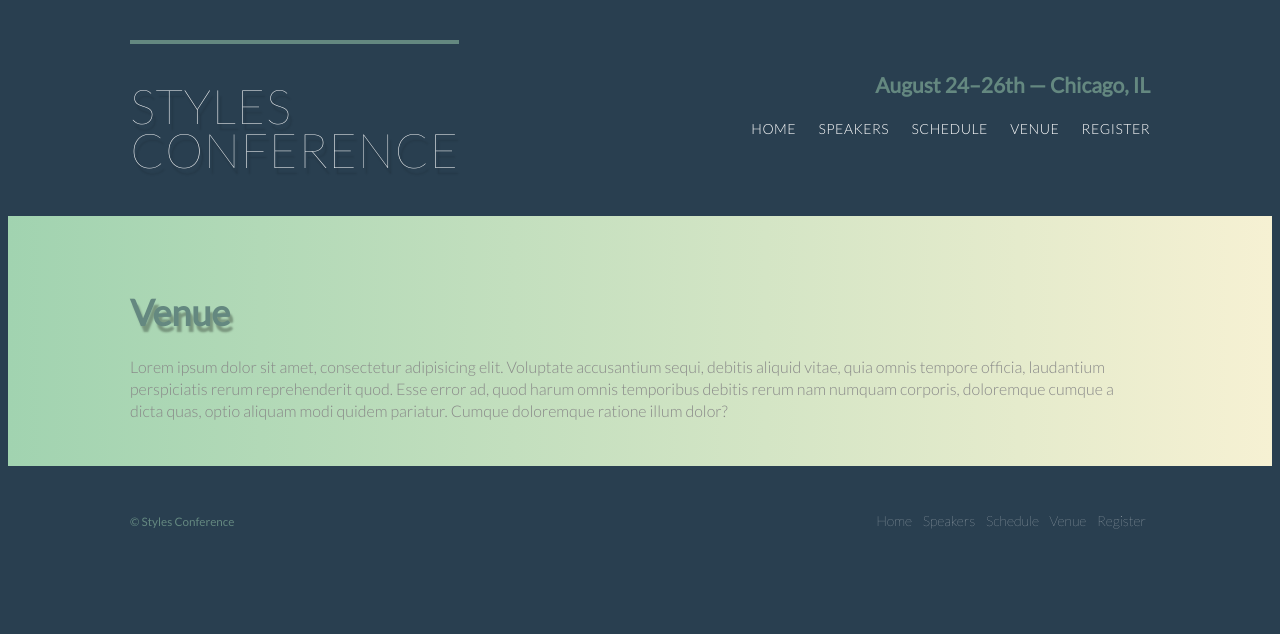
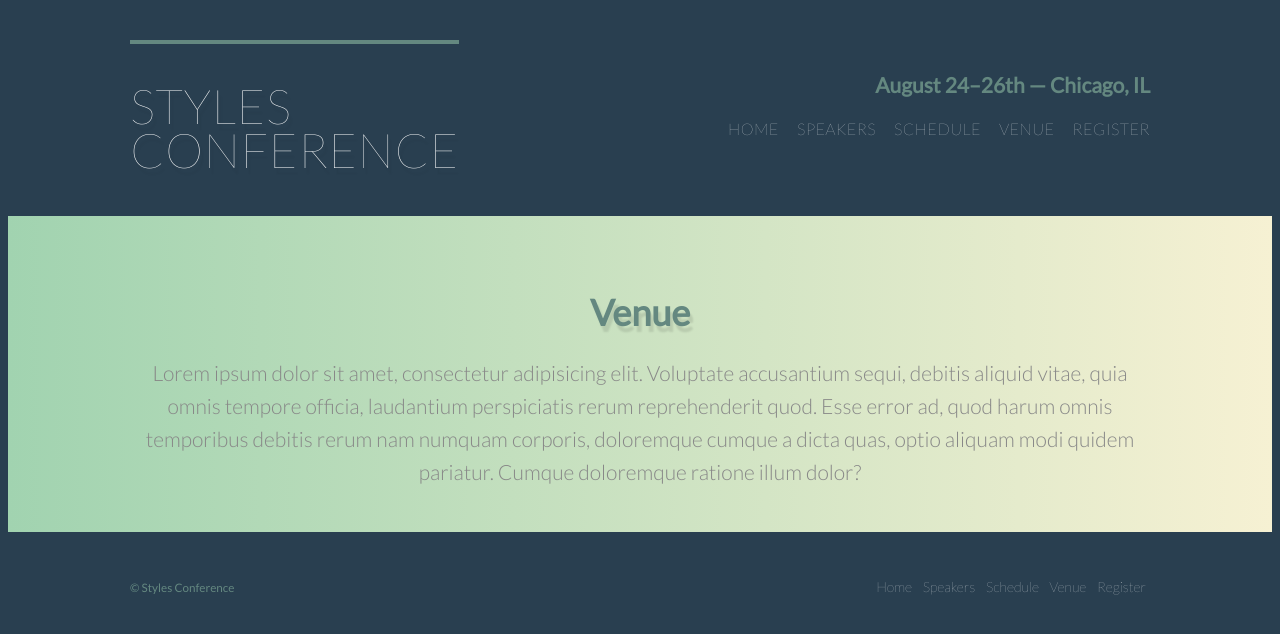
Before and after one commit to java-cromium/styles-conference, a plain HTML site: page venue.html in a window 1280 px wide. Drawn offline with Linux system fonts and the light colour scheme.

Commit message:
edited format for inner pages

```diff
--- a/assets/stylesheets/main.css
+++ b/assets/stylesheets/main.css
@@ -117,7 +117,7 @@ body {
   ========================================
 */
 h1 {
-  text-shadow: 3px 6px 2px rgba(0, 0, 0, .3);
+  text-shadow: 3px 6px 2px rgba(0, 0, 0, .1);
 }
 
 h1, h2, h3, h4 {
@@ -158,6 +158,21 @@ cite,
 em {
   font-style: italic;
 }
+
+/*
+  ========================================
+  Leads
+  ========================================
+*/
+
+.lead {
+  text-align: center;
+}
+.lead p {
+  font-size: 21px;
+  line-height: 33px;
+}
+
 
 /*
   ========================================
@@ -226,11 +241,11 @@ section.teaser > a:hover > h5, section.teaser > a:hover > h3  {
   text-align: right;
 }
 .primary-nav {
-  font-size: 14px;
-  font-weight: 300;
+  font-size: 1rem;
+  font-weight: 200;
   letter-spacing: 0.5px;
   text-transform: uppercase;
-  word-spacing: 1.2rem;
+  word-spacing: 0.9rem;
 }
 
 .primary-header a,
--- a/venue.html
+++ b/venue.html
@@ -32,7 +32,7 @@
 
     <!-- Main content -->
     <section class="row-alt">
-        <div class="container">
+        <div class="lead container">
 
           <h1>Venue</h1>
           <p>Lorem ipsum dolor sit amet, consectetur adipisicing elit. Voluptate accusantium sequi, debitis aliquid vitae, quia omnis tempore officia, laudantium perspiciatis rerum reprehenderit quod. Esse error ad, quod harum omnis temporibus debitis rerum nam numquam corporis, doloremque cumque a dicta quas, optio aliquam modi quidem pariatur. Cumque doloremque ratione illum dolor?</p>
```
Also changed, not shown: register.html (+1 -1 lines), schedule.html (+1 -1 lines), speakers.html (+1 -1 lines).
